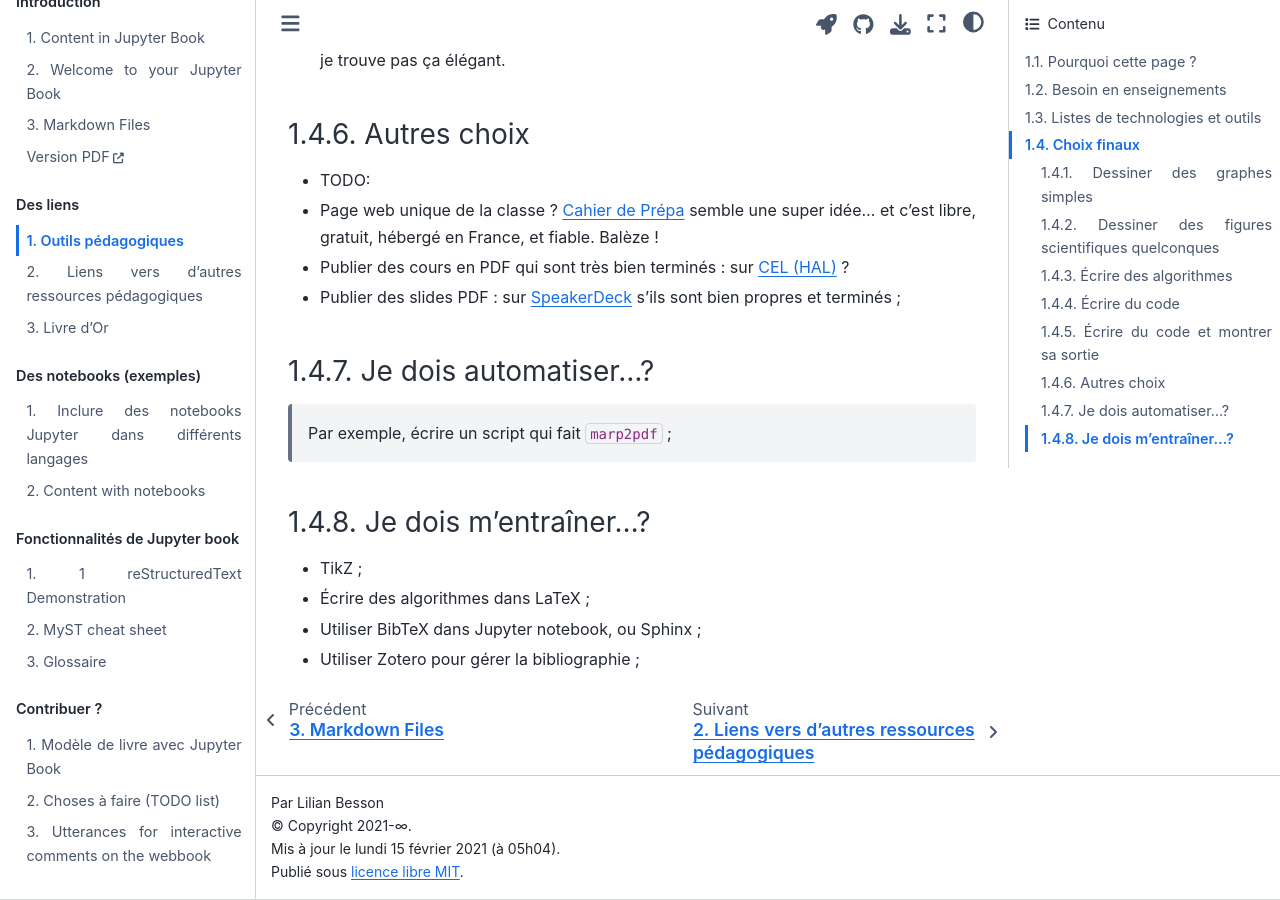
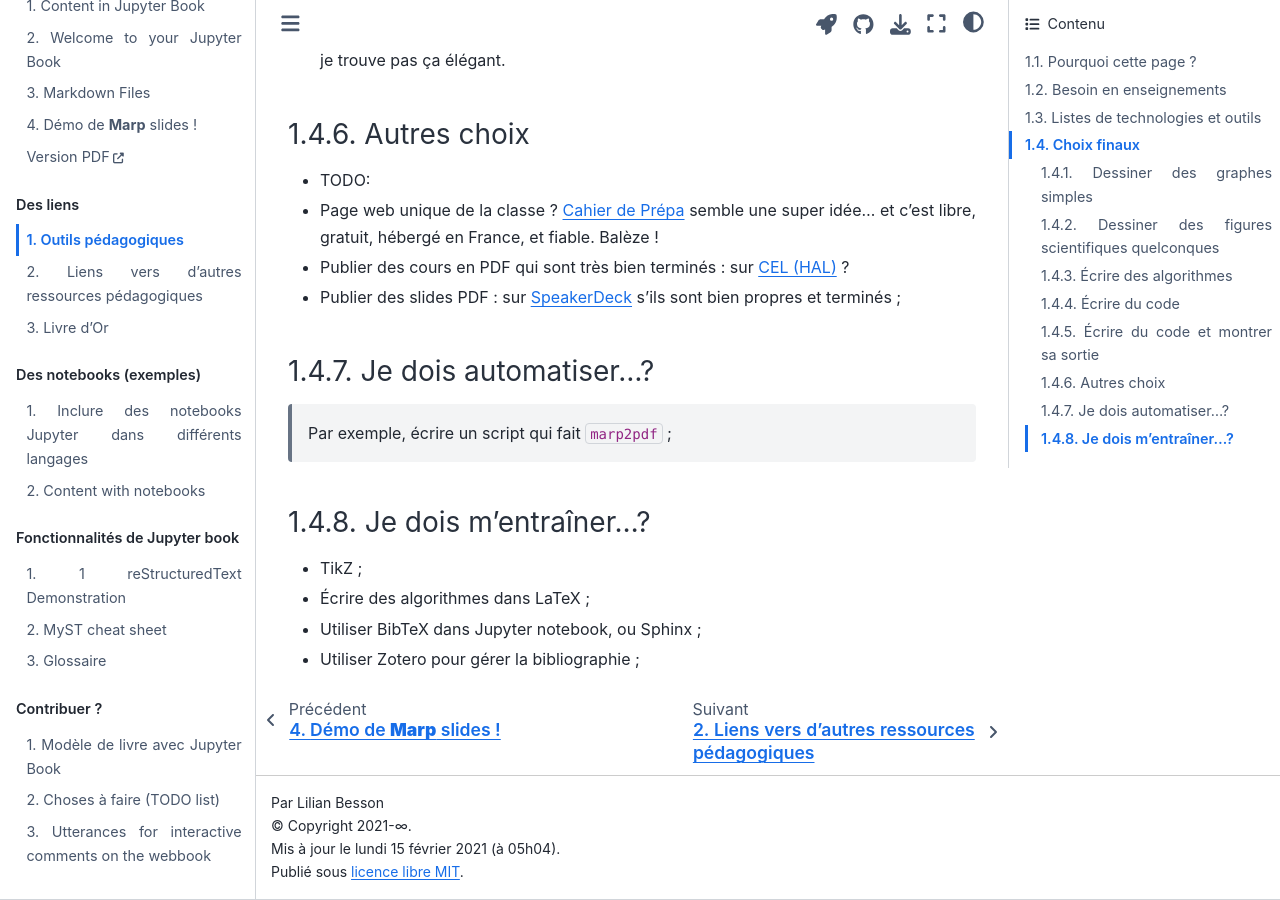
Before and after one commit to vincentxavier/Modele-de-livre-avec-Jupyter-Book, a Jupyter Book: the page built from Outils-pedagogiques.md, in a window 1280 px wide and 900 px high, scrolled down 12263 px. Built offline with Jupyter Book 1.0.4 settings and Sphinx 7.4.7 and the Sphinx Book theme 1.1.4, drawn with Linux system fonts in a browser that asks for light colours; pages that are not in the unit, such as notebooks, are missing from menus; some of the changed lines change nothing that is shown.

Commit message:
Added a slides.md file, powered by Marp-cli, to see how it gets converted on Jupyter-Book.

`````diff
--- a/_toc.yml
+++ b/_toc.yml
@@ -6,6 +6,7 @@
   - file: content
   - file: intro
   - file: markdown
+  - file: slides
   - title: Version PDF
     url:   https://perso.crans.org/besson/Info-Prepas-MP2I/Modele-de-livre-avec-Jupyter-Book/book.pdf
   # # TODO: how to use a relative URL and not absolute?
--- /dev/null
+++ b/slides.md
@@ -0,0 +1,237 @@
+---
+# for interactive use in VSCode
+marp: true
+
+# customize the slides side, 16:9 or 4:3
+# size: 16:9
+size: 4:3
+
+# allow slide number
+paginate: true
+
+# theme
+theme: Naereen2
+
+# All/first slides are inverted
+# class: invert
+# _class: invert
+
+# customize header, basic HTML is supported, but not everywhere
+footer: Titre footer en bas à gauche, © 2021 <a class="right" href="https://perso.crans.org/besson/">Lilian Besson </a>, (<a class="right" href="https://GitHub.com/Naereen">GitHub/@Naereen</a>), <a href="https://lbesson.mit-license.org/">sous licence MIT</a>
+
+# customize footer, basic HTML is supported, but not everywhere
+header: <img height="30em" src="logo.png"> Titre header en haut à gauche
+
+# new slides start on # h1 or ## h2 titles
+headingDivider: 2
+---
+
+# Démo de **Marp** slides !
+
+Ces slides peuvent être rédigés dans VSCode et visualisés avec Marp.
+
+> Cf [Marp.app](https://marp.app)
+
+On peut les exporter comme une présentation HTML/js interactive, depuis VSCode, et ensuite convertir cette présentation comme un PDF.
+
+> © This document is © Lilian Besson, 2021
+> see <https://github.com/Naereen/slides/>
+
+## Paragraphs :rocket:
+
+> On my theme, paragraphs have justified text by default!
+
+*This is random paragraph:* Et commodo culpa adipisicing culpa irure officia excepteur. Irure exercitation veniam laboris quis elit tempor amet pariatur aute est dolore. Excepteur cillum sint in ea laborum in ex duis laboris nostrud minim.
+
+*This is random paragraph:* Et commodo culpa adipisicing culpa irure officia excepteur. Irure exercitation veniam laboris quis elit tempor amet pariatur aute est dolore. Excepteur cillum sint in ea laborum in ex duis laboris nostrud minim.
+
+*This is random paragraph:* Et commodo culpa adipisicing culpa irure officia excepteur. Irure exercitation veniam laboris quis elit tempor amet pariatur aute est dolore. Excepteur cillum sint in ea laborum in ex duis laboris nostrud minim.
+
+## Paragraphs
+
+1. *This is random paragraph:* Et commodo culpa adipisicing culpa irure officia excepteur. Irure exercitation veniam laboris quis elit tempor amet pariatur aute est dolore. Excepteur cillum sint in ea laborum in ex duis laboris nostrud minim.
+
+2. *This is random paragraph:* Et commodo culpa adipisicing culpa irure officia excepteur. Irure exercitation veniam laboris quis elit tempor amet pariatur aute est dolore. Excepteur cillum sint in ea laborum in ex duis laboris nostrud minim.
+
+3. *This is random paragraph:* Et commodo culpa adipisicing culpa irure officia excepteur. Irure exercitation veniam laboris quis elit tempor amet pariatur aute est dolore. Excepteur cillum sint in ea laborum in ex duis laboris nostrud minim.
+
+<!-- _class: titre -->
+# Maths using $\LaTeX$ notations
+
+## Maths, with *MathJax*
+
+Inline equations, as for instance the classic $\Delta = b^2-4ac$ and $x_{1,2} = \frac{-b\pm\sqrt{\Delta}}{2a}$, or display equations as this one:
+$$ J_\alpha(x) = \sum\limits_{m=0}^\infty \frac{(-1)^m}{m! \, \Gamma(m + \alpha + 1)}{\left({\frac{x}{2}}\right)}^{2 m + \alpha} $$
+
+## More maths
+
+$$ 4 \sum_{n=1}^{+\infty} \rho_n^2 \sin^2 nh = \frac{1}{2\pi} \int_{-\pi}^{\pi}\lvert f(x+h) - f(x-h)\rvert^2 dx. $$
+$$ 4 \sum_{n=1}^{+\infty} \rho_n^2 \sin^2 nh = \frac{1}{2\pi} \int_{-\pi}^{\pi}\lvert f(x+h) - f(x-h)\rvert^2 dx. $$
+$$ 4 \sum_{n=1}^{+\infty} \rho_n^2 \sin^2 nh = \frac{1}{2\pi} \int_{-\pi}^{\pi}\lvert f(x+h) - f(x-h)\rvert^2 dx. $$
+$$ 4 \sum_{n=1}^{+\infty} \rho_n^2 \sin^2 nh = \frac{1}{2\pi} \int_{-\pi}^{\pi}\lvert f(x+h) - f(x-h)\rvert^2 dx. $$
+
+See <https://naereen.github.io/StrapDown.js/example3.html>
+
+<!-- _class: titre -->
+# Images
+
+J'ai essayé de faire de ce slide un "titre" avec :
+```markdown
+<!-- _class: titre -->
+```
+
+## Using images
+
+Image left aligned (default):
+![width:250](logo.png)
+![width:250](logo.png#left)
+
+Image centered:
+![width:250](logo.png#center)
+
+Image right aligned:
+![width:250](logo.png#right)
+
+```markdown
+![width:250](logo.png)
+![width:250](logo.png#left)
+![width:250](logo.png#right)
+![width:250](logo.png#center)
+```
+
+## Change width/height of image
+
+![width:100](logo.png)![width:200](logo.png)![width:300](logo.png)
+
+```markdown
+![width:100](logo.png)
+![width:200](logo.png)
+![width:300](logo.png)
+```
+
+## Code listing
+
+In OCaml, for instance:
+```ocaml
+let rec fact n = n ;;
+type 'a Tree = Leaf | Node of ('a Tree, 'a, 'a Tree);;
+```
+
+Using this Markdown code:
+````markdown
+```ocaml
+let rec fact n = n ;;
+type 'a Tree = Leaf | Node of ('a Tree, 'a, 'a Tree);;
+```
+````
+
+## Bullet list
+
+- One
+- Two
+- Three
+
+```markdown
+- One
+- Two
+- Three
+```
+
+## Fragmented list
+
+* One
+* Two
+* Three
+
+Lists using `* ` should appear one at a time, in the produced HTML or PDF.
+
+```markdown
+* One
+* Two
+* Three
+```
+
+See <https://github.com/marp-team/marpit/issues/145>
+
+## Hex color (White BG + Black text)
+
+![bg](#fff)
+![](#000)
+
+Demo of using
+```markdown
+![bg](#fff)    <!-- white background: default -->
+![](#000)      <!-- black text: default -->
+```
+to change font color and slide background.
+(Marp Markdown's syntax extension)
+
+## Named color (black BG + white text)
+
+![bg](black)
+![](white)
+
+Demo of using
+```markdown
+![bg](black)    <!-- black background: ugly -->
+![](white)      <!-- white text: ugly -->
+```
+to change font color and slide background.
+(Marp Markdown's syntax extension)
+
+# RGB values (Orange BG + White text)
+
+![bg](rgb(255,128,0))
+![](rgb(255,255,255))
+
+Demo of using
+```markdown
+![bg](rgb(255,128,0))    <!-- orange background: ugly -->
+![](rgb(255,255,255))    <!-- white text: ugly -->
+```
+to change font color and slide background.
+(Marp Markdown's syntax extension)
+
+<!--Left hand side -->
+## Slides split in two-columns?
+
+See <https://github.com/marp-team/marpit/issues/137>
+
+- item
+- item
+
+Image on left side:
+![](logo.png)
+
+<!--Right hand side -->
+Image on right background side
+<!-- ![bg left](logo.png) -->
+<!-- FIXME: don't work -->
+<!-- ![bg right](logo.png) -->
+<!-- FIXME: don't work -->
+
+## TODO:
+
+- [ ] Titles are NOT top aligned yet, I managed to obtain this on old Marp, I want it again!
+- [ ] [fontify](https://github.com/Naereen/fontify/) and [my own handwriting font](https://naereen.github.io/My-Own-HandWriting-Font/) don't work yet!
+- [ ] Test de ligature fi if si tl rst rest Naereen
+- [ ] How to export slides to PDF? Use [`decktape`](https://github.com/astefanutti/decktape) or [`marp-cli`](https://github.com/marp-team/marp-cli)
+- [ ] TODO lines are not correctly converted?
+
+## Test of empty slide
+<!-- _class: titre -->
+
+I want this header to be top aligned!
+
+## Test of empty slide <!--fit-->
+I want this header to be top aligned!
+
+## Conclusion
+
+### :point_right: *Take home message*
+
+- Pretty OK, but not perfect
+
+<br>
+
+<span class="fontify">Merci de votre attention :+1: !</span>
`````
